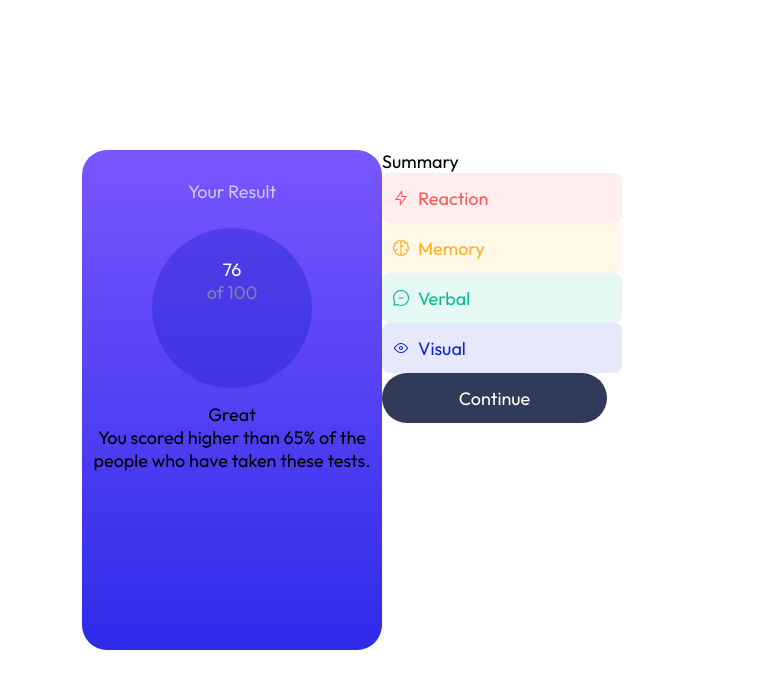
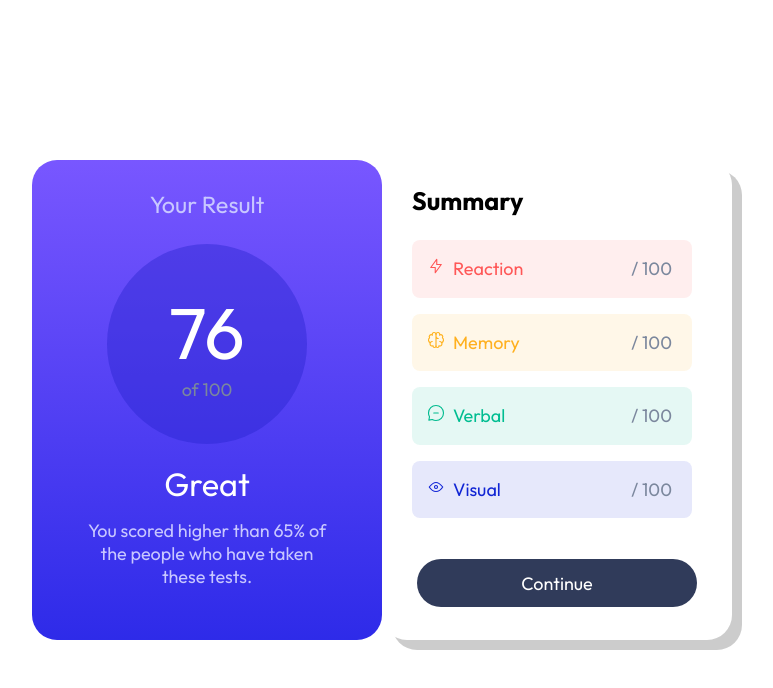
Before and after one commit to zembezn/results-summary-component, a React (Create React App) app: page / in a window 1280 px wide. Shown: the top 688 px of the page, without its empty margins (258-1031 px from the left). Built offline with nearby package versions, Linux system fonts and the light colour scheme.

Commit message:
Finalised layout and beginning fetch api process

```diff
--- a/data.json
+++ b/data.json
@@ -1,4 +1,5 @@
-[
+{
+  "results": [
     {
       "category": "Reaction",
       "score": 80,
@@ -20,3 +21,4 @@
       "icon": "./assets/images/icon-visual.svg"
     }
   ]
+}
--- a/package.json
+++ b/package.json
@@ -6,6 +6,7 @@
     "@testing-library/jest-dom": "^5.17.0",
     "@testing-library/react": "^13.4.0",
     "@testing-library/user-event": "^13.5.0",
+    "json-server": "^0.17.3",
     "react": "^18.2.0",
     "react-dom": "^18.2.0",
     "react-scripts": "5.0.1",
@@ -16,7 +17,8 @@
     "start": "react-scripts start",
     "build": "react-scripts build",
     "test": "react-scripts test",
-    "eject": "react-scripts eject"
+    "eject": "react-scripts eject",
+    "server": "json-server --watch data.json --port 5000"
   },
   "eslintConfig": {
     "extends": [
--- a/public/index.html
+++ b/public/index.html
@@ -2,7 +2,7 @@
 <html lang="en">
   <head>
     <meta charset="utf-8" />
-    <link rel="icon" href="%PUBLIC_URL%/favicon.ico" />
+    <link rel="icon" type="image/png" sizes="32x32" href="./images/favicon-32x32.png">
     <meta name="viewport" content="width=device-width, initial-scale=1" />
     <meta name="theme-color" content="#000000" />
     <meta
@@ -10,7 +10,7 @@
       content="Web site created using create-react-app"
     />
 
-    <link rel="manifest" href="%PUBLIC_URL%/manifest.json" />
+
 
     <!-- Font -->
     <link rel="preconnect" href="https://fonts.googleapis.com">
@@ -22,38 +22,16 @@
   </head>
   <body>
 
-    <!-- Your Result
-    76
-    of 100
 
-    Great
-    You scored higher than 65% of the people who have taken these tests.
-
-    Summary
-
-    Reaction
-    80 / 100
-
-    Memory
-    92 / 100
-
-    Verbal
-    61 / 100
-
-    Visual
-    72 / 100
-
-    Continue
-
-
-    <div class="attribution">
-      Challenge by <a href="https://www.frontendmentor.io?ref=challenge" target="_blank">Frontend Mentor</a>.
-      Coded by <a href="https://github.com/zembezn?tab=repositories">Kanya Zembe</a>.
-    </div> -->
 
     <noscript>You need to enable JavaScript to run this app.</noscript>
 
     <div id="root"></div>
 
+    <!-- <div class="attribution">
+      Challenge by <a href="https://www.frontendmentor.io?ref=challenge" target="_blank">Frontend Mentor</a>.
+      Coded by <a href="https://github.com/zembezn?tab=repositories">Kanya Zembe</a>.
+    </div>  -->
+
   </body>
 </html>
--- a/src/App.js
+++ b/src/App.js
@@ -1,28 +1,33 @@
 import GlobalStyles from "./Components/Globalstyle"
 import Results from "./Components/Results";
 import Summary from "./Components/Summary";
-import { ContainerSum } from "./Components/Styled/SummaryContainer.styled";
+import { ContainerSum, Title } from "./Components/Styled/SummaryContainer.styled";
 import { Button } from "./Components/Styled/Button.styled";
 import { Flex } from "./Components/Styled/Flex.styled";
 
-const App = () => (
-  <>
+const App = () =>
+(
+
     <Flex>
 
     <GlobalStyles />
     <Results />
 
     <ContainerSum>
-      <p>Summary</p>
+
+      <Title>Summary</Title>
+
       <Summary text={"Reaction"} backgroundcolor="hsla(0, 100%, 67%, 0.1)" color="hsl(0, 100%, 67%)" src="./images/icon-reaction.svg" alt="reaction"/>
       <Summary text={"Memory"} backgroundcolor="hsla(39, 100%, 56%, 0.1)" color="hsl(39, 100%, 56%)" src="./images/icon-memory.svg" alt="memory"/>
       <Summary text={"Verbal"} backgroundcolor="hsla(166, 100%, 37%, 0.1)" color="hsl(166, 100%, 37%)" src="./images/icon-verbal.svg" alt="verbal"/>
       <Summary text={"Visual"} backgroundcolor="hsla(234, 85%, 45%, 0.1)" color="hsl(234, 85%, 45%)" src="./images/icon-visual.svg" alt="visual"/>
+
       <Button>Continue</Button>
+
     </ContainerSum>
 
     </Flex>
-  </>
+
 )
 
 export default App;
--- a/src/Components/Globalstyle.js
+++ b/src/Components/Globalstyle.js
@@ -30,7 +30,6 @@ text {
     padding: 22px 10px;
 }
 
-
 .attribution { font-size: 11px; text-align: center; }
 .attribution a { color: hsl(228, 45%, 44%); }
 `
--- a/src/Components/Results.js
+++ b/src/Components/Results.js
@@ -1,5 +1,5 @@
 
-import { ContainerRes, Title, CircleContainer, Span } from "./Styled/ResultsContainer.styled"
+import { ContainerRes, Title, CircleContainer, Span, SubT, Fback } from "./Styled/ResultsContainer.styled"
 
 const Results = () => {
   return (
@@ -8,11 +8,11 @@ const Results = () => {
 
           <CircleContainer>
             <Span>76</Span>
-            of 100
+              of 100
           </CircleContainer>
 
-        <p>Great</p>
-        <p>You scored higher than 65% of the people who have taken these tests.</p>
+        <SubT>Great</SubT>
+        <Fback>You scored higher than 65% of the people who have taken these tests.</Fback>
       </ContainerRes>
   )
 }
--- a/src/Components/Styled/Button.styled.js
+++ b/src/Components/Styled/Button.styled.js
@@ -2,7 +2,7 @@ import styled from "styled-components";
 
 export const Button = styled.div`
 border-radius: 50px;
-width: 75%;
+width: 80%;
 height: 10%;
 border: none;
 cursor: pointer;
@@ -11,6 +11,7 @@ color: hsl(0, 0%, 100%);
 display: flex;
 justify-content: center;
 align-items: center;
+margin: auto;
 
 &:hover {
 background: linear-gradient(hsl(252, 100%, 67%), hsl(241, 81%, 54%));
--- a/src/Components/Styled/Result.styled.js
+++ b/src/Components/Styled/Result.styled.js
@@ -1,16 +1,22 @@
 import styled from "styled-components"
 
 export const Result = styled.div`
-height: 10%;
 max-width: 80%;
+height: 12%;
 display: flex;
 flex-direction: row;
+justify-content: space-between;
 align-items: center;
 background-color: ${({ backgroundcolor }) => backgroundcolor};
 color: ${({ color }) => color };
 border-radius: 8px;
+margin: 8px 30px 8px  ;
 `
-export const Score = styled.div`
+export const Category = styled.div`
+display: flex;
+margin: 5px;
+`
+export const Score = styled.p`
 color: hsl(220, 15%, 55%);
-display: flex;
+margin: 20px;
 `
--- a/src/Components/Styled/ResultsContainer.styled.js
+++ b/src/Components/Styled/ResultsContainer.styled.js
@@ -1,8 +1,8 @@
 import styled from "styled-components"
 
 export const ContainerRes = styled.div`
-width: 300px;
-height: 500px;
+width: 350px;
+height: 480px;
 max-width: 100%;
 display: flex;
 flex-direction: column;
@@ -13,29 +13,38 @@ text-align: center;
 
 export const CircleContainer = styled.div`
 border-radius: 100%;
-width: 160px;
-height: 160px;
+width: 200px;
+height: 200px;
 background-color:hsla(256, 72%, 46%, 1);
 background-color: hsla(241, 72%, 46%, 0.4);
 color: hsl(220, 15%, 55%);
-text-align: center;
 display: flex;
 flex-direction: column;
-align-items: center;
+justify-content: center;
 margin: 15px auto;
 `
 
-export const Span = styled.p`
+export const Span = styled.span`
 color: hsl(0, 0%, 100%);
-margin-top: 30px;
-align-items: center;
-justify-content: center;
+font-size: 400%;
 `
+
 export const Title = styled.p`
 color: hsl(241, 100%, 89%);
 display: flex;
 align-items: center;
 justify-content: center;
-padding-top: 30px;
-padding-bottom: 10px;
+margin-top: 30px;
+margin-bottom: 10px;
+font-size: 130%;
 `
+export const SubT = styled.p`
+color: hsl(0, 0%, 100%);
+font-size: 180%;
+margin: 5px auto;
+`
+
+export const Fback = styled.p`
+color: hsl(241, 100%, 89%);
+margin: 10px 50px;
+`
--- a/src/Components/Styled/SummaryContainer.styled.js
+++ b/src/Components/Styled/SummaryContainer.styled.js
@@ -1,13 +1,16 @@
 import styled from "styled-components"
 
 export const ContainerSum = styled.div`
-width: 300px;
-height: 500px;
+width: 350px;
+height: 480px;
 max-width: 100%;
 display: flex;
 flex-direction: column;
-margin: 0 ;
 background-color: hsl(0, 0, 100%);
 border-radius: 25px;
-text-align: left;
+box-shadow: 10px 10px hsla(0, 0%, 0%, 0.2);
 `
+export const Title = styled.h1`
+font-size: 140%;
+margin: 25px 30px 15px;
+`
--- a/src/Components/Summary.js
+++ b/src/Components/Summary.js
@@ -1,14 +1,24 @@
 
-import { Result } from "./Styled/Result.styled"
+import { Category, Result, Score } from "./Styled/Result.styled"
 
-const Summary = ({ text, backgroundcolor, color, src, alt }) => {
+
+const Summary = ({ text, backgroundcolor, color, src, alt, results }) => {
+
   return (
+        <>
+        <Result backgroundcolor={backgroundcolor} color={color} >
+          <Category>
+            <img src={src} alt={alt}  />
+            <p>{text}</p>
+          </Category>
 
-        <Result backgroundcolor={backgroundcolor} color={color} >
-        <img src={src} alt={alt}  />
-          <p>{text}</p>
-          {/* <div>80/100</div> */}
+          <Score results={results} >
+            {/* {results.score}  */}
+          / 100</Score>
+
         </Result>
+
+        </>
         )
 }
 
```
Also changed, not shown: 1 other file (tests, documents, lock files or other folders). Lines whose indentation alone changed are shown as unchanged.
